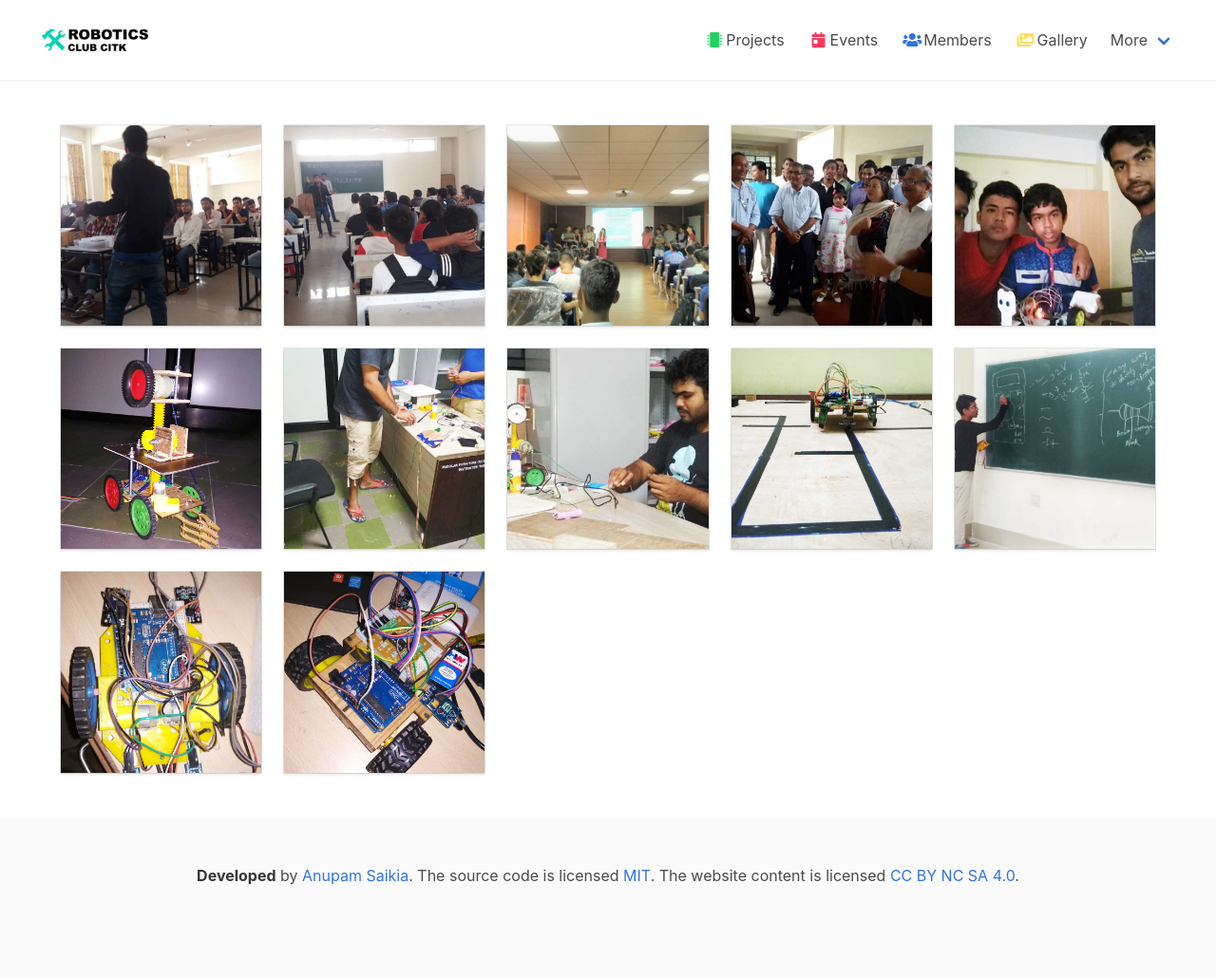
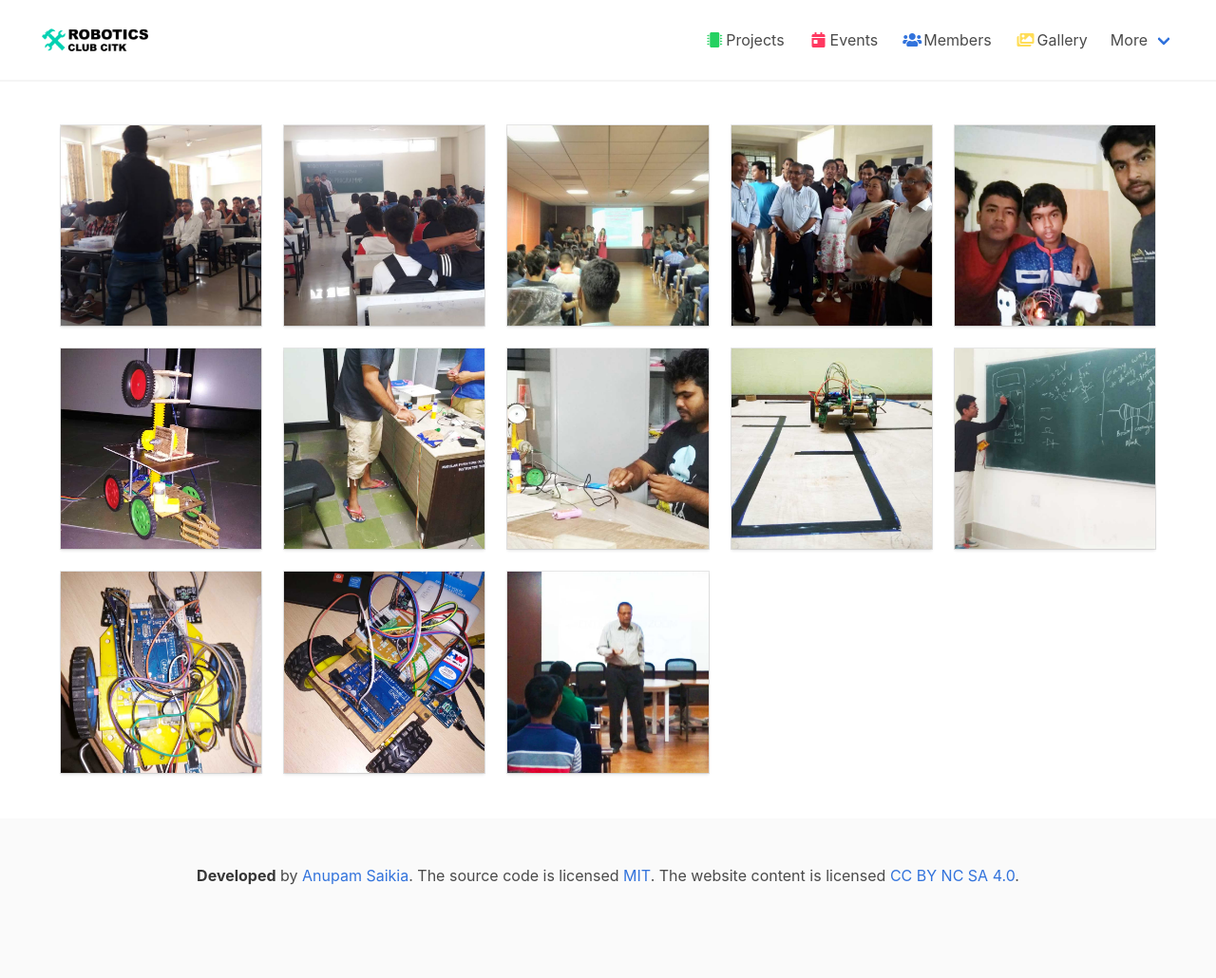
Before and after one commit to robotics-club-citk/robotics-club-citk.github.io, a Jekyll site: the page built from gallery.html, in a window 1280 px wide. Shown: the whole page at 95% size. Built offline with Jekyll 4.4.1, drawn with Linux system fonts in a browser that asks for light colours.

Commit message:
add 1 pic in gallery

```diff
--- a/gallery.html
+++ b/gallery.html
@@ -30,4 +30,7 @@ images:
     size: 768x1024
   - path: 'assets/img/gallery/IMG_20171122_004902.jpg'
     size: 768x1024
+  - path: 'assets/img/gallery/IMG_20180212_151701.jpg'
+    size: 1024x768
+    caption: Rendezvous Phase 1
 ---
```
Also changed, not shown: assets/img/gallery/IMG_20180212_151701.jpg (added).
